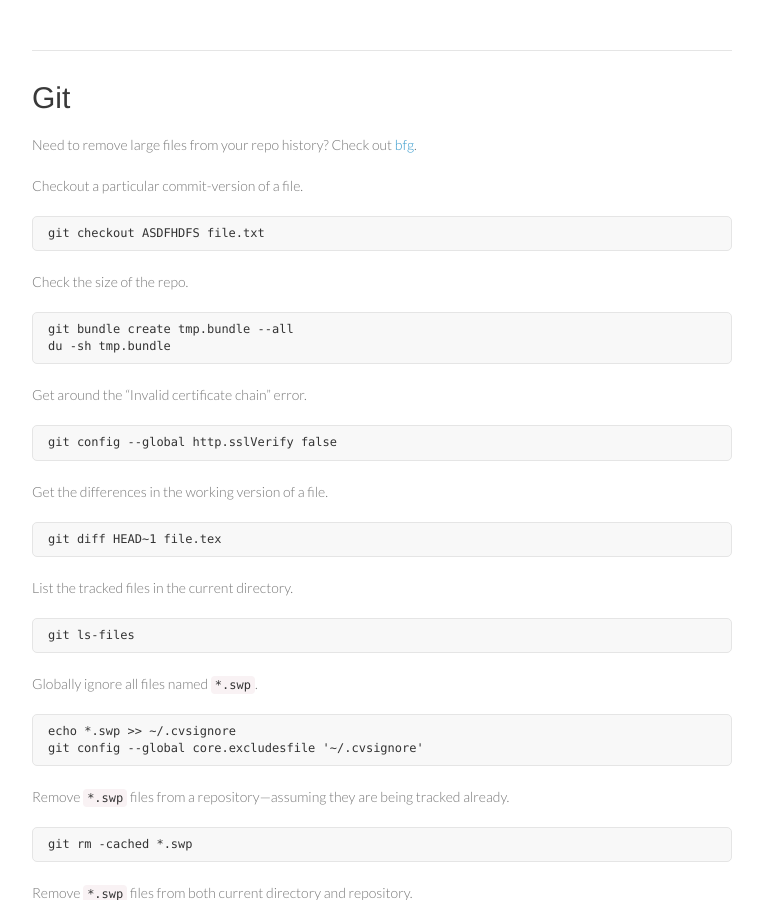
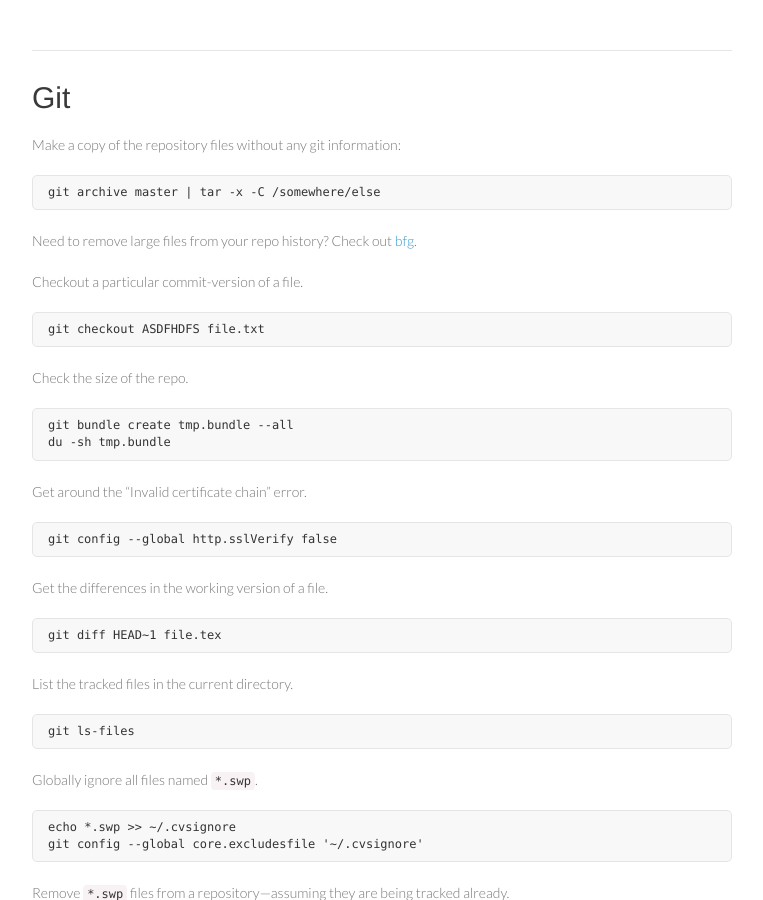
Before and after one commit to rjwalls/tips, a Jekyll site: the page built from _posts/1900-01-01-Git.md, in a window 1280 px wide and 900 px high. Shown: the whole window, without its empty margins (258-1021 px from the left). Built offline with Jekyll 4.4.1, drawn with Linux system fonts in a browser that asks for light colours; Markdown is read by kramdown in place of the engine named in the settings; some of the changed text lies outside the part shown.

Commit message:
Update 1900-01-01-Git.md

````diff
--- a/_posts/1900-01-01-Git.md
+++ b/_posts/1900-01-01-Git.md
@@ -2,6 +2,11 @@
 layout: post
 title: "Git"
 ---
+
+Make a copy of the repository files without any git information:
+```bash
+git archive master | tar -x -C /somewhere/else
+```
 
 Need to remove large files from your repo history? Check out [bfg](https://rtyley.github.io/bfg-repo-cleaner/#download).
 
@@ -92,6 +97,10 @@ git reset --hard origin/master
 
 #### Git Svn
 
+```bash
+git svn clone https://address.of.repo.com
+```
+
 **Gotcha:** The svn directory needs to have at least one commit or you will get errors when
 you clone.
 
````
